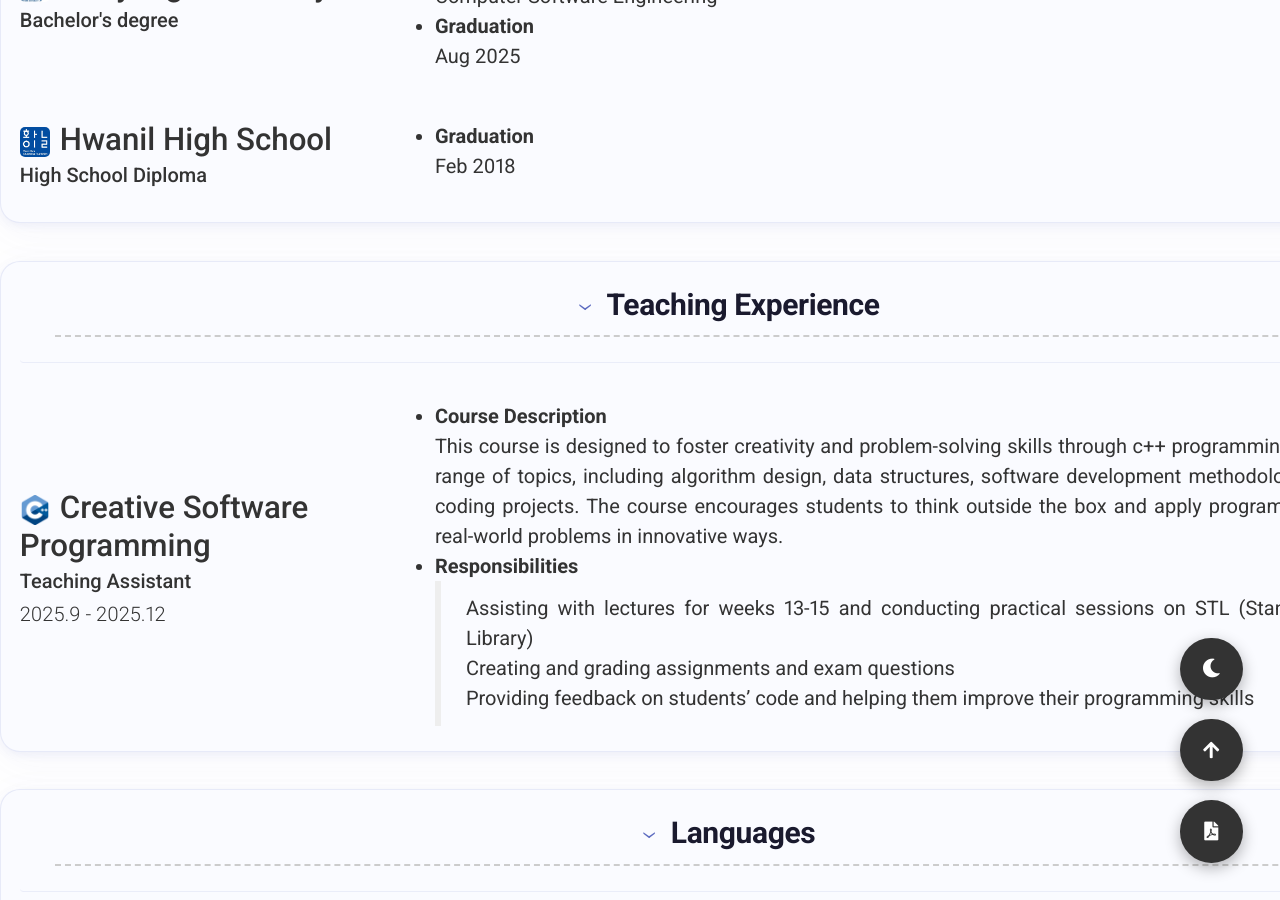
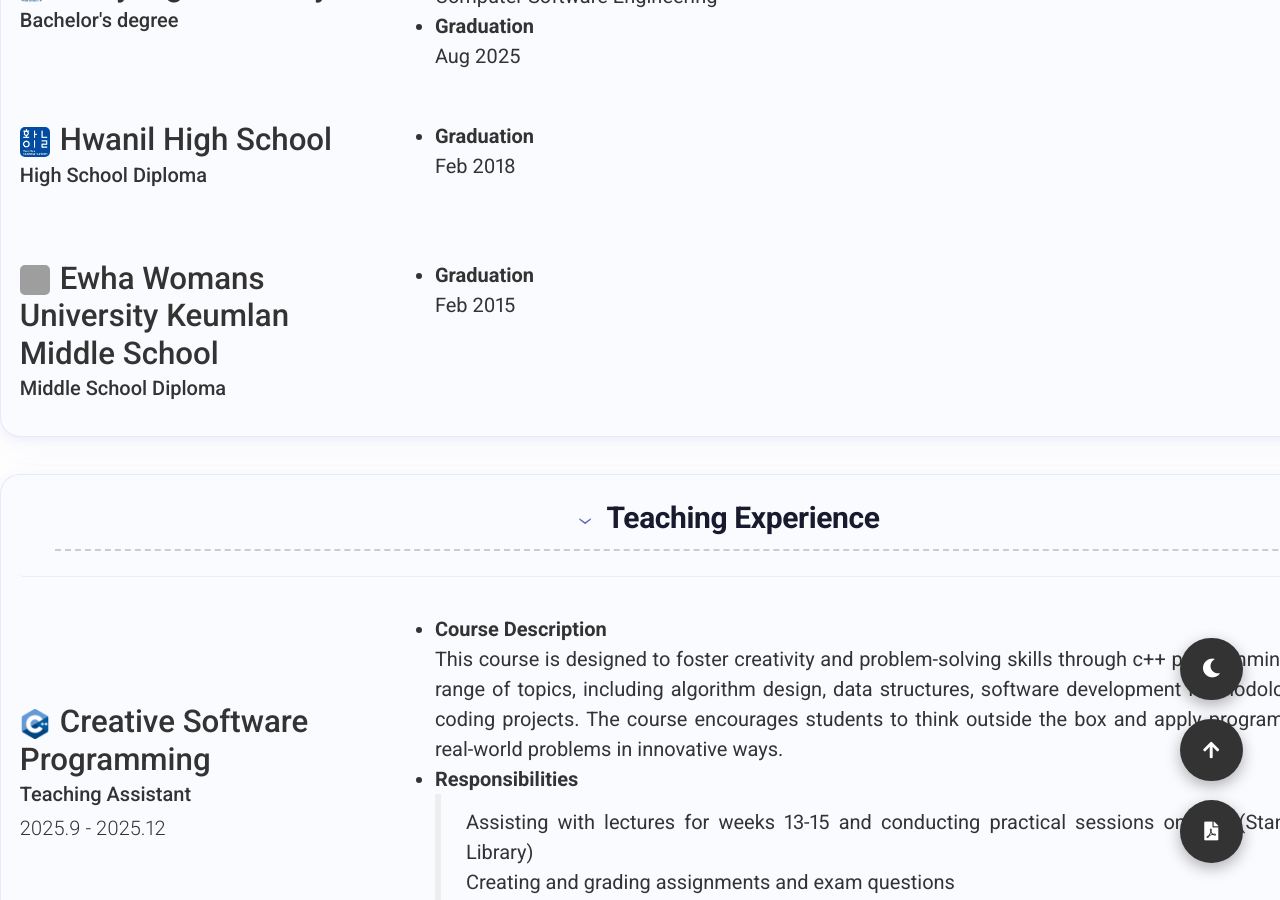
Before and after one commit to hjpark83/hjpark83.github.io, a Jekyll site: the page built from index.md, in a window 1280 px wide and 900 px high, scrolled down 3754 px. Built offline with Jekyll 4.4.1, drawn with Linux system fonts in a browser that asks for light colours; nearby versions of some CDN libraries; grey boxes are pictures that could not be loaded.

Commit message:
이대부중 추가

```diff
--- a/_config.yml
+++ b/_config.yml
@@ -192,6 +192,14 @@ content:
           - **Graduation** \
             Feb 2018
 
+      - layout: left
+        title: Ewha Womans University Keumlan Middle School
+        icon: images/keumlan.png
+        sub_title: Middle School Diploma
+        description: |
+          - **Graduation** \
+            Feb 2015
+
   - title: Teaching Experience # Title for the section
     layout: list # Type of content section (list/text)
     content:
```
Also changed, not shown: images/ewha.png (added).
